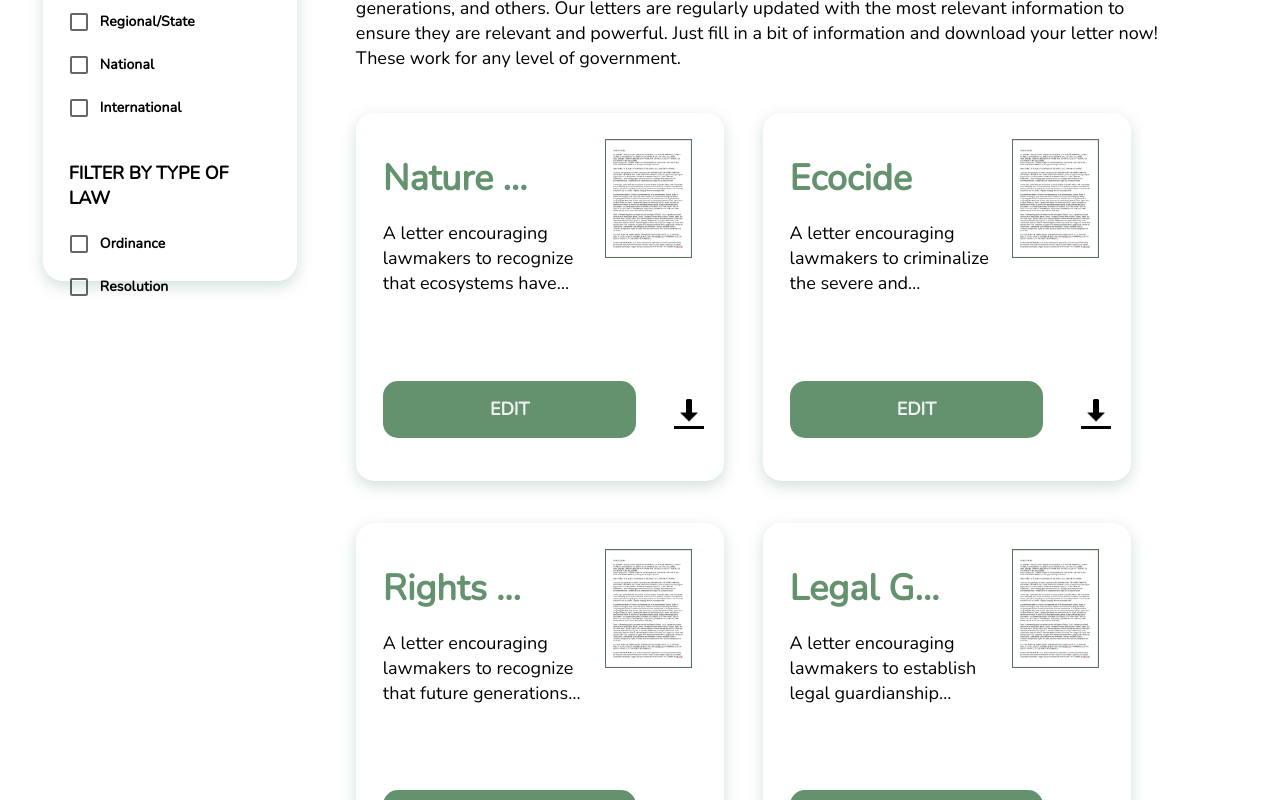
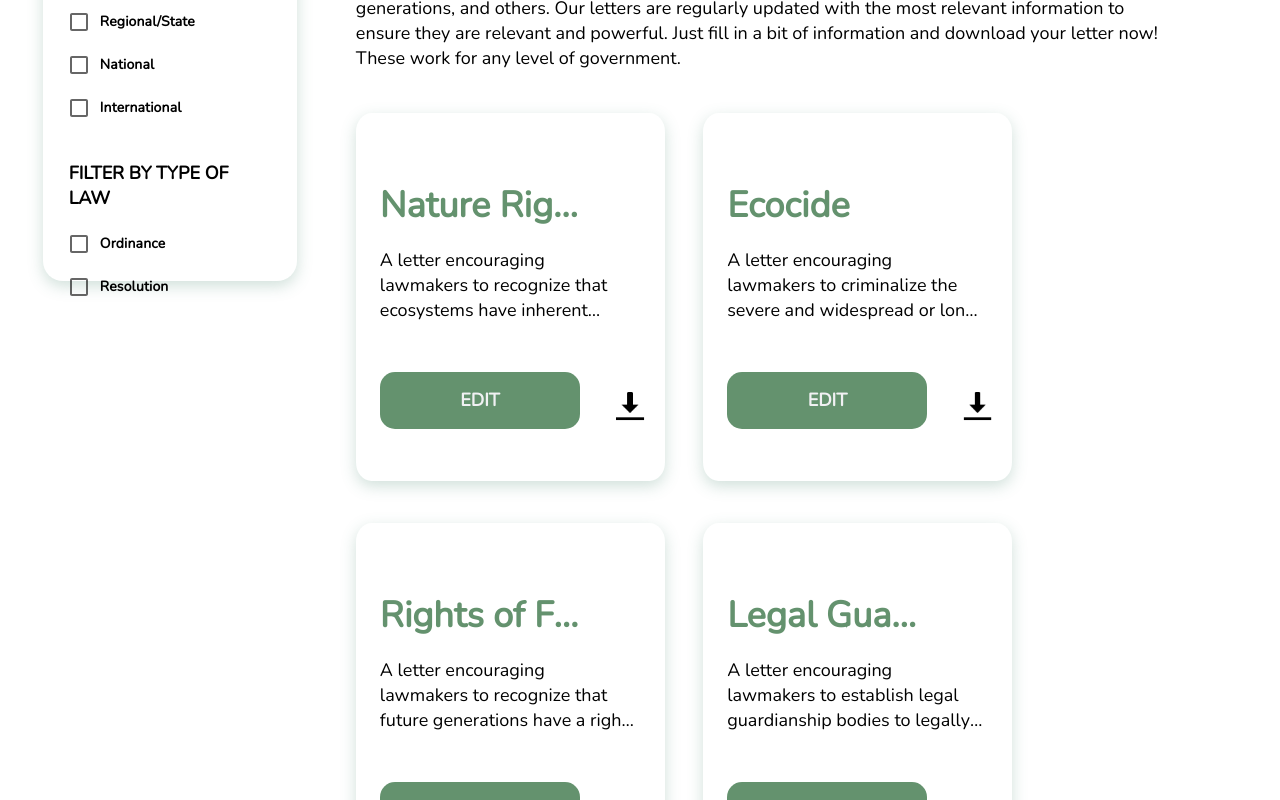
Before and after one commit to cornellh4i/earth-law-center, a React (Create React App) app in the folder client/: page /letters in a window 1280 px wide. Shown: the part 680-1480 px from the top of the page. Built offline with nearby package versions, Linux system fonts and the light colour scheme.

Commit message:
fixed letter cards to match design

```diff
--- a/client/src/components/TemplateCard/TemplateCard.css
+++ b/client/src/components/TemplateCard/TemplateCard.css
@@ -1,7 +1,7 @@
 @import url('https://fonts.googleapis.com/css?family=Nunito&display=swap');
 
 .card-container{
-    width: 40%;
+    width: 32%;
     height: 23rem;
     border-radius: 5%;
     padding-left: 1%;
--- a/client/src/components/TemplateCard/TemplateCard.jsx
+++ b/client/src/components/TemplateCard/TemplateCard.jsx
@@ -72,16 +72,14 @@ const TemplateCard = (props) => {
   ;
   if (props.letter){
     card_content =
-    <div className='card-image-text-container'>
-      <div className='card-text-container-letter'>
-        <div className='card-title-container'>
+    <div className='card-text-container'>
+        <p className='card-category'>{props.category}</p>
+        <div className='title-container'>
           <h1 className='card-title'>{props.title}</h1>
         </div>
-        <div className='card-summary-container'>
+        <div className='summary-container'>
           <p className='card-summary'>{props.summary}</p>
         </div>
-      </div>
-      <img className='card-letter-preview' src={props.preview}/>
     </div>
   ;
   }
--- a/client/src/pages/LawsDisplay/LawsDisplay.jsx
+++ b/client/src/pages/LawsDisplay/LawsDisplay.jsx
@@ -31,7 +31,7 @@ const LawsDisplay = () => {
           <h1 className="card-heading-title">{category}</h1>
           {/* <p className="card-description">Description of category: Lorem Ipsum is simply dummy text of the printing and typesetting industry. Lorem Ipsum has been the industry's standard dummy text ever since the 1500s, when an unknown printer took a galley of type and scrambled it to make a type specimen book. It has survived not only five centuries,</p> */}
           <div className="card-box">
-            <TemplateCard className="law-card" category={"Rights of Nature"} currentFilter={checked} law="ordinance" jurisdiction="local" type="type" title="Ecosystem Rights" summary="A resolution or ordinance on the rights of a particular ecosystem-e.g., a forest-with a possible guardianship body to speak for it."/>
+            <TemplateCard className="law-card" currentFilter={checked} law="ordinance" jurisdiction="local" type="type" title="Ecosystem Rights" summary="A resolution or ordinance on the rights of a particular ecosystem-e.g., a forest-with a possible guardianship body to speak for it."/>
             <TemplateCard className="law-card" currentFilter={checked} law="ordinance" jurisdiction="regional" type="type" title="Local Ocean Rights" summary="A resolution or ordinance on the rights of marine ecosystems, including the right to 'health'."/>
             <TemplateCard className="law-card" currentFilter={checked} law="ordinance" jurisdiction="national" type="type" title="Local Rights of Rivers" summary="A resolution or ordinance on the rights of rivers and watersheds with a guardianship body to speak for the river."/>
             <TemplateCard className="law-card" currentFilter={checked} law="ordinance" jurisdiction="international" type="type" title="State Constitutional Amendment" summary="A Rights of Nature state constitutional amendment that can unlock the ability of local rights of nature efforts."/>
```
